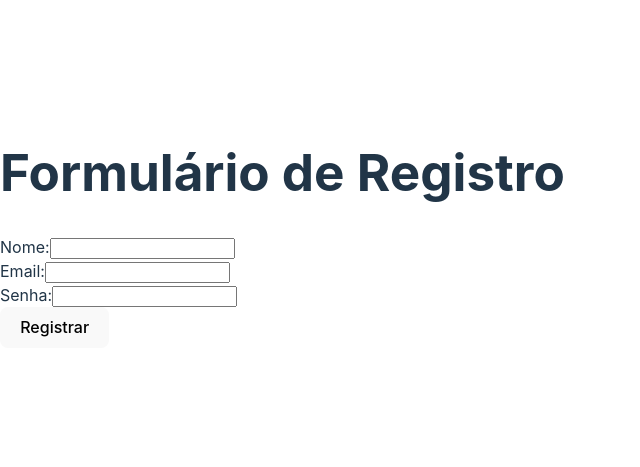
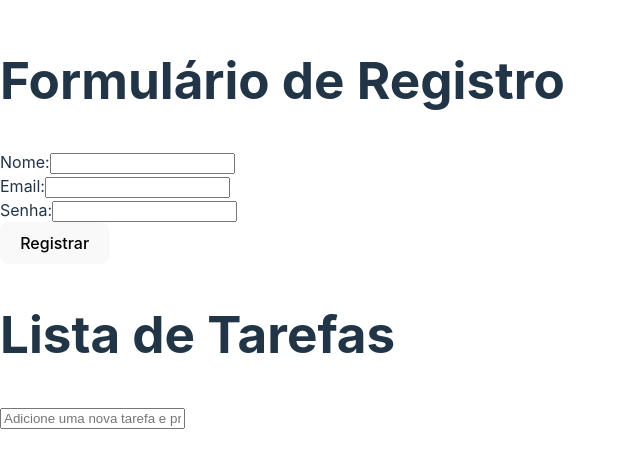
Before and after one commit to LivsDev/FMT_M03_S02, a React (Vite) app in the folder Ex.M3S02/: page / in a window 1280 px wide. Shown: the part 171-638 px from the top of the page, without its empty margins (0-640 px from the left). Built offline with nearby package versions, Linux system fonts and the light colour scheme.

Commit message:
Ex. 2 - Lista de Tarefas com Efeito Colateral

```diff
--- a/Ex.M3S02/src/App.jsx
+++ b/Ex.M3S02/src/App.jsx
@@ -1,11 +1,21 @@
 import React from 'react';
 import RegisterForm from './RegisterForm';
+import TaskList from './TaskList';
 
 function App() {
   return (
     <div className="App">
-      <h1>Formulário de Registro</h1>
-      <RegisterForm />
+      {/* Seção para o formulário de registro */}
+      <section style={{ margin: '20px 0' }}>
+        <h1>Formulário de Registro</h1>
+        <RegisterForm />
+      </section>
+
+      {/* Seção para a lista de tarefas */}
+      <section style={{ margin: '20px 0' }}>
+        <h1></h1>
+        <TaskList />
+      </section>
     </div>
   );
 }
--- /dev/null
+++ b/Ex.M3S02/src/TaskList.jsx
@@ -0,0 +1,51 @@
+import React, { useState, useEffect } from 'react';
+
+function TaskList() {
+    // Estado para armazenar as tarefas
+    const [tasks, setTasks] = useState(() => {
+        // Carregar tarefas do localStorage ao inicializar
+        const savedTasks = localStorage.getItem('tasks');
+        return savedTasks ? JSON.parse(savedTasks) : [];
+    });
+
+    // Efeito colateral para salvar as tarefas no localStorage sempre que elas mudarem
+    useEffect(() => {
+        localStorage.setItem('tasks', JSON.stringify(tasks));
+    }, [tasks]);
+
+    // Função para adicionar uma nova tarefa
+    const addTask = task => {
+        setTasks(prevTasks => [...prevTasks, task]);
+    };
+
+    // Função para remover uma tarefa específica
+    const removeTask = index => {
+        setTasks(prevTasks => prevTasks.filter((_, i) => i !== index));
+    };
+
+    return (
+        <div>
+            <h1>Lista de Tarefas</h1>
+            <input
+                type="text"
+                onKeyPress={event => {
+                    if (event.key === 'Enter' && event.target.value) {
+                        addTask(event.target.value);
+                        event.target.value = ''; // Limpar o campo após adicionar
+                    }
+                }}
+                placeholder="Adicione uma nova tarefa e pressione Enter"
+            />
+            <ul>
+                {tasks.map((task, index) => (
+                    <li key={index}>
+                        {task}
+                        <button onClick={() => removeTask(index)}>Remover</button>
+                    </li>
+                ))}
+            </ul>
+        </div>
+    );
+}
+
+export default TaskList;
```
